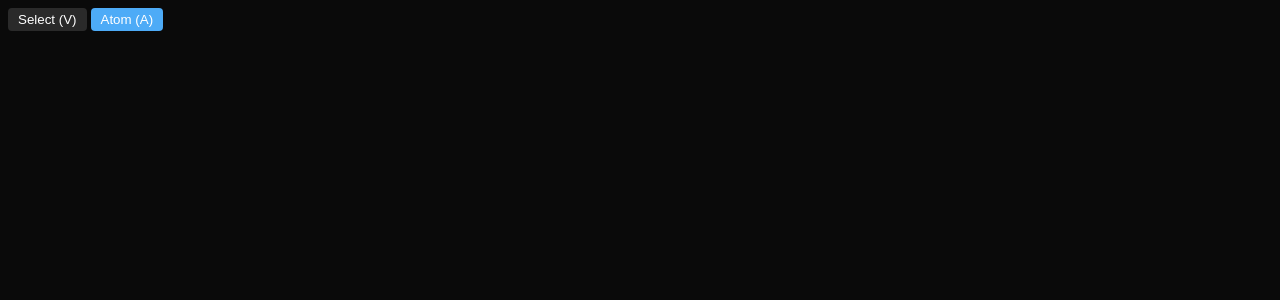
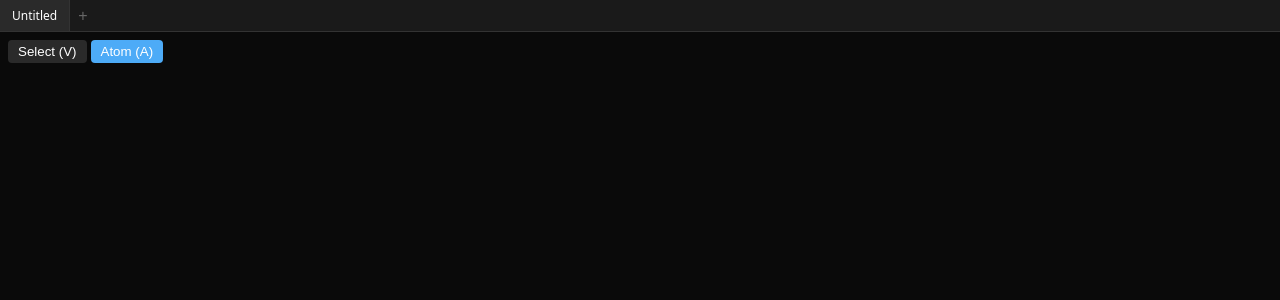
Before and after one commit to electrosenpai/kendraw, a React (Vite) app in the folder packages/ui/: page / in a window 1280 px wide. Shown: the top 300 px of the page. Built offline with nearby package versions, Linux system fonts and the light colour scheme.

Commit message:
feat(ui): add multi-tab workspace with auto-save and restore (STORY-4.2)
Add WorkspaceStore managing multiple SceneStores with tab switching.
TabBar component for visual tab management. Auto-save via
AutoSaveScheduler integrates with Dexie persistence. Documents
restore from IndexedDB on reload.

```diff
--- a/packages/ui/package.json
+++ b/packages/ui/package.json
@@ -14,6 +14,7 @@
     "test:e2e": "playwright test"
   },
   "dependencies": {
+    "@kendraw/persistence": "workspace:*",
     "@kendraw/renderer-canvas": "workspace:*",
     "@kendraw/scene": "workspace:*",
     "react": "^18.3.1",
--- a/packages/ui/src/App.tsx
+++ b/packages/ui/src/App.tsx
@@ -1,5 +1,94 @@
+import { useState, useEffect, useCallback, useSyncExternalStore } from 'react';
 import { Canvas } from './Canvas';
+import { TabBar } from './TabBar';
+import { workspaceStore, type WorkspaceState } from './workspace-store';
+
+function subscribeToWorkspace(onStoreChange: () => void) {
+  return workspaceStore.subscribe(onStoreChange);
+}
+
+function getWorkspaceSnapshot(): WorkspaceState {
+  return workspaceStore.getState();
+}
 
 export function App() {
-  return <Canvas />;
+  const workspace = useSyncExternalStore(subscribeToWorkspace, getWorkspaceSnapshot);
+  const [initialized, setInitialized] = useState(false);
+
+  useEffect(() => {
+    async function init() {
+      await workspaceStore.restoreFromDB();
+      // If no documents restored, create a blank one
+      if (workspaceStore.getState().tabs.length === 0) {
+        workspaceStore.createTab();
+      }
+      setInitialized(true);
+    }
+    void init();
+  }, []);
+
+  const handleNewTab = useCallback(() => {
+    workspaceStore.createTab();
+  }, []);
+
+  const handleSwitchTab = useCallback((id: string) => {
+    workspaceStore.switchTab(id);
+  }, []);
+
+  const handleCloseTab = useCallback((id: string) => {
+    workspaceStore.closeTab(id);
+  }, []);
+
+  if (!initialized) {
+    return (
+      <div
+        style={{
+          width: '100vw',
+          height: '100vh',
+          display: 'flex',
+          alignItems: 'center',
+          justifyContent: 'center',
+          backgroundColor: '#0a0a0a',
+          color: '#888',
+          fontFamily: 'system-ui, sans-serif',
+        }}
+      >
+        Loading...
+      </div>
+    );
+  }
+
+  const activeStore = workspaceStore.getActiveStore();
+
+  return (
+    <div style={{ width: '100vw', height: '100vh', display: 'flex', flexDirection: 'column' }}>
+      <TabBar
+        tabs={workspace.tabs}
+        activeTabId={workspace.activeTabId}
+        onSwitchTab={handleSwitchTab}
+        onCloseTab={handleCloseTab}
+        onNewTab={handleNewTab}
+      />
+      <div style={{ flex: 1, position: 'relative' }}>
+        {activeStore ? (
+          <Canvas key={workspace.activeTabId} store={activeStore} />
+        ) : (
+          <div
+            style={{
+              width: '100%',
+              height: '100%',
+              backgroundColor: '#0a0a0a',
+              display: 'flex',
+              alignItems: 'center',
+              justifyContent: 'center',
+              color: '#888',
+              fontFamily: 'system-ui, sans-serif',
+            }}
+          >
+            No document open
+          </div>
+        )}
+      </div>
+    </div>
+  );
 }
--- a/packages/ui/src/Canvas.tsx
+++ b/packages/ui/src/Canvas.tsx
@@ -1,6 +1,5 @@
 import { useRef, useEffect, useCallback, useState, useSyncExternalStore } from 'react';
 import {
-  createSceneStore,
   createAtom,
   SpatialIndex,
   createSelection,
@@ -8,47 +7,39 @@ import {
   toggleInSelection,
   clearSelection,
   type SceneStore,
-  type Document,
   type Selection,
 } from '@kendraw/scene';
 import { CanvasRenderer } from '@kendraw/renderer-canvas';
 
 type Tool = 'select' | 'add-atom';
 
-// Singleton store — lives outside React to be framework-agnostic
-const store: SceneStore = createSceneStore();
-const spatialIndex = new SpatialIndex();
+const ATOM_RADIUS = 14;
 
-// Expose store for E2E testing in dev mode
-if (import.meta.env.DEV) {
-  (window as unknown as Record<string, unknown>).__kendraw_store__ = store;
+interface CanvasProps {
+  store: SceneStore;
 }
 
-function subscribeToStore(onStoreChange: () => void) {
-  return store.subscribe(onStoreChange);
-}
-
-function getSnapshot(): Document {
-  return store.getState();
-}
-
-const ATOM_RADIUS = 14;
-
-export function Canvas() {
+export function Canvas({ store }: CanvasProps) {
   const containerRef = useRef<HTMLDivElement>(null);
   const rendererRef = useRef<CanvasRenderer | null>(null);
+  const spatialIndexRef = useRef(new SpatialIndex());
   const [tool, setTool] = useState<Tool>('add-atom');
   const [selection, setSelection] = useState<Selection>(createSelection());
   const dragStartRef = useRef<{ x: number; y: number } | null>(null);
   const isDraggingRef = useRef(false);
 
-  // Subscribe to store via useSyncExternalStore (React 18 concurrent-safe)
-  const doc = useSyncExternalStore(subscribeToStore, getSnapshot);
+  const subscribe = useCallback(
+    (onStoreChange: () => void) => store.subscribe(onStoreChange),
+    [store],
+  );
+  const getSnapshot = useCallback(() => store.getState(), [store]);
+
+  const doc = useSyncExternalStore(subscribe, getSnapshot);
 
   // Rebuild spatial index when doc changes
   useEffect(() => {
     const page = doc.pages[doc.activePageIndex];
-    if (page) spatialIndex.rebuild(page);
+    if (page) spatialIndexRef.current.rebuild(page);
   }, [doc]);
 
   // Sync selection to renderer
@@ -64,15 +55,13 @@ export function Canvas() {
     const renderer = new CanvasRenderer();
     renderer.attach(container);
     rendererRef.current = renderer;
-
-    // Initial render
     renderer.render(store.getState());
 
     return () => {
       renderer.detach();
       rendererRef.current = null;
     };
-  }, []);
+  }, [store]);
 
   // Re-render when document changes
   useEffect(() => {
@@ -84,21 +73,18 @@ export function Canvas() {
     function handleKeyDown(e: KeyboardEvent) {
       const isMod = e.ctrlKey || e.metaKey;
 
-      // Ctrl+Z: undo
       if (isMod && e.key === 'z' && !e.shiftKey) {
         e.preventDefault();
         store.undo();
         setSelection(clearSelection(selection));
         return;
       }
-      // Ctrl+Y or Ctrl+Shift+Z: redo
       if (isMod && (e.key === 'y' || (e.key === 'z' && e.shiftKey))) {
         e.preventDefault();
         store.redo();
         setSelection(clearSelection(selection));
         return;
       }
-      // Delete or Backspace: remove selected atoms
       if (e.key === 'Delete' || e.key === 'Backspace') {
         if (selection.atomIds.length > 0) {
           e.preventDefault();
@@ -109,26 +95,23 @@ export function Canvas() {
         }
         return;
       }
-      // Escape: clear selection or switch to select tool
       if (e.key === 'Escape') {
         setSelection(clearSelection(selection));
         return;
       }
-      // V: switch to select tool
-      if (e.key === 'v' || e.key === 'V') {
-        if (!isMod) setTool('select');
+      if ((e.key === 'v' || e.key === 'V') && !isMod) {
+        setTool('select');
         return;
       }
-      // A: switch to add-atom tool
-      if (e.key === 'a' || e.key === 'A') {
-        if (!isMod) setTool('add-atom');
+      if ((e.key === 'a' || e.key === 'A') && !isMod) {
+        setTool('add-atom');
         return;
       }
     }
 
     window.addEventListener('keydown', handleKeyDown);
     return () => window.removeEventListener('keydown', handleKeyDown);
-  }, [selection]);
+  }, [selection, store]);
 
   const getCanvasCoords = useCallback((e: React.MouseEvent<HTMLDivElement>) => {
     const rect = e.currentTarget.getBoundingClientRect();
@@ -169,15 +152,13 @@ export function Canvas() {
       const { x, y } = getCanvasCoords(e);
 
       if (tool === 'add-atom') {
-        const atom = createAtom(x, y, 6); // carbon
+        const atom = createAtom(x, y, 6);
         store.dispatch({ type: 'add-atom', atom });
         return;
       }
 
-      // Select tool
       if (isDraggingRef.current && dragStartRef.current) {
-        // Rectangle selection
-        const atomIds = spatialIndex.searchRect(
+        const atomIds = spatialIndexRef.current.searchRect(
           dragStartRef.current.x,
           dragStartRef.current.y,
           x,
@@ -190,8 +171,7 @@ export function Canvas() {
         }
         rendererRef.current?.setSelectionRect(null);
       } else {
-        // Single click selection
-        const hitId = spatialIndex.hitTest(x, y, ATOM_RADIUS);
+        const hitId = spatialIndexRef.current.hitTest(x, y, ATOM_RADIUS);
         if (hitId) {
           if (e.shiftKey) {
             setSelection((s) => toggleInSelection(s, { atomIds: [hitId] }));
@@ -206,11 +186,11 @@ export function Canvas() {
       dragStartRef.current = null;
       isDraggingRef.current = false;
     },
-    [tool, getCanvasCoords],
+    [tool, getCanvasCoords, store],
   );
 
   return (
-    <div style={{ width: '100vw', height: '100vh', position: 'relative' }}>
+    <div style={{ width: '100%', height: '100%', position: 'relative' }}>
       {/* Tool indicator bar */}
       <div
         style={{
--- /dev/null
+++ b/packages/ui/src/TabBar.tsx
@@ -0,0 +1,88 @@
+import type { TabInfo } from './workspace-store';
+
+interface TabBarProps {
+  tabs: TabInfo[];
+  activeTabId: string | null;
+  onSwitchTab: (id: string) => void;
+  onCloseTab: (id: string) => void;
+  onNewTab: () => void;
+}
+
+export function TabBar({ tabs, activeTabId, onSwitchTab, onCloseTab, onNewTab }: TabBarProps) {
+  return (
+    <div
+      style={{
+        display: 'flex',
+        alignItems: 'center',
+        height: 32,
+        backgroundColor: '#1a1a1a',
+        borderBottom: '1px solid #333',
+        fontFamily: 'system-ui, sans-serif',
+        fontSize: 12,
+        overflow: 'hidden',
+      }}
+    >
+      {tabs.map((tab) => (
+        <div
+          key={tab.id}
+          onClick={() => onSwitchTab(tab.id)}
+          style={{
+            display: 'flex',
+            alignItems: 'center',
+            gap: 4,
+            padding: '0 12px',
+            height: '100%',
+            cursor: 'pointer',
+            backgroundColor: tab.id === activeTabId ? '#2a2a2a' : 'transparent',
+            color: tab.id === activeTabId ? '#fff' : '#888',
+            borderRight: '1px solid #333',
+            userSelect: 'none',
+            maxWidth: 160,
+          }}
+        >
+          <span
+            style={{
+              overflow: 'hidden',
+              textOverflow: 'ellipsis',
+              whiteSpace: 'nowrap',
+              flex: 1,
+            }}
+          >
+            {tab.title || 'Untitled'}
+          </span>
+          {tabs.length > 1 && (
+            <span
+              onClick={(e) => {
+                e.stopPropagation();
+                onCloseTab(tab.id);
+              }}
+              style={{
+                cursor: 'pointer',
+                color: '#666',
+                fontSize: 14,
+                lineHeight: 1,
+              }}
+            >
+              x
+            </span>
+          )}
+        </div>
+      ))}
+      <button
+        onClick={onNewTab}
+        style={{
+          background: 'none',
+          border: 'none',
+          color: '#666',
+          cursor: 'pointer',
+          padding: '0 8px',
+          height: '100%',
+          fontSize: 16,
+        }}
+        title="New document"
+      >
+        +
+      </button>
+    </div>
+  );
+}
--- /dev/null
+++ b/packages/ui/src/workspace-store.ts
@@ -0,0 +1,120 @@
+import {
+  createSceneStore,
+  createEmptyDocument,
+  type SceneStore,
+  type Document,
+} from '@kendraw/scene';
+import { KendrawDB, AutoSaveScheduler } from '@kendraw/persistence';
+
+export interface TabInfo {
+  id: string;
+  title: string;
+}
+
+export interface WorkspaceState {
+  tabs: TabInfo[];
+  activeTabId: string | null;
+}
+
+type WorkspaceListener = (state: WorkspaceState) => void;
+
+const db = new KendrawDB();
+
+class WorkspaceStore {
+  private stores = new Map<string, SceneStore>();
+  private state: WorkspaceState = { tabs: [], activeTabId: null };
+  private listeners = new Set<WorkspaceListener>();
+  private autoSaveSchedulers = new Map<string, AutoSaveScheduler>();
+
+  getState(): WorkspaceState {
+    return this.state;
+  }
+
+  getActiveStore(): SceneStore | null {
+    if (!this.state.activeTabId) return null;
+    return this.stores.get(this.state.activeTabId) ?? null;
+  }
+
+  getStore(id: string): SceneStore | null {
+    return this.stores.get(id) ?? null;
+  }
+
+  subscribe(listener: WorkspaceListener): () => void {
+    this.listeners.add(listener);
+    return () => this.listeners.delete(listener);
+  }
+
+  createTab(doc?: Document): string {
+    const d = doc ?? createEmptyDocument();
+    const store = createSceneStore(d);
+    this.stores.set(d.id, store);
+
+    // Set up auto-save for this tab
+    const scheduler = new AutoSaveScheduler((document) => db.saveDocument(document), 3000);
+    this.autoSaveSchedulers.set(d.id, scheduler);
+    store.subscribe((state) => {
+      scheduler.schedule(state);
+      // Update tab title if metadata changed
+      this.updateTabTitle(d.id, state.metadata.title);
+    });
+
+    this.state = {
+      tabs: [...this.state.tabs, { id: d.id, title: d.metadata.title }],
+      activeTabId: d.id,
+    };
+    this.notify();
+    return d.id;
+  }
+
+  switchTab(id: string): void {
+    if (!this.stores.has(id)) return;
+    this.state = { ...this.state, activeTabId: id };
+    this.notify();
+  }
+
+  closeTab(id: string): void {
+    const scheduler = this.autoSaveSchedulers.get(id);
+    if (scheduler) {
+      scheduler.dispose();
+      this.autoSaveSchedulers.delete(id);
+    }
+    this.stores.delete(id);
+    const tabs = this.state.tabs.filter((t) => t.id !== id);
+    let activeTabId = this.state.activeTabId;
+    if (activeTabId === id) {
+      activeTabId = tabs[0]?.id ?? null;
+    }
+    this.state = { tabs, activeTabId };
+    this.notify();
+  }
+
+  async restoreFromDB(): Promise<void> {
+    const stored = await db.listDocuments();
+    if (stored.length === 0) return;
+    for (const record of stored) {
+      this.createTab(record.data);
+    }
+    // Activate the first tab
+    if (this.state.tabs[0]) {
+      this.state = { ...this.state, activeTabId: this.state.tabs[0].id };
+      this.notify();
+    }
+  }
+
+  private updateTabTitle(id: string, title: string): void {
+    const tab = this.state.tabs.find((t) => t.id === id);
+    if (tab && tab.title !== title) {
+      tab.title = title;
+      this.state = { ...this.state, tabs: [...this.state.tabs] };
+      this.notify();
+    }
+  }
+
+  private notify(): void {
+    for (const listener of this.listeners) {
+      listener(this.state);
+    }
+  }
+}
+
+export const workspaceStore = new WorkspaceStore();
```
Also changed, not shown: 1 other file (tests, documents, lock files or other folders).
